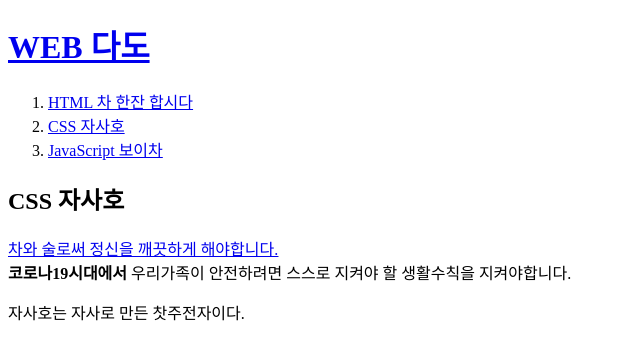
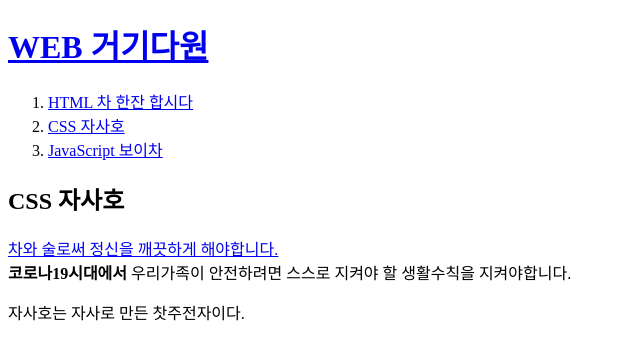
Before and after one commit to simho2003/web1, a plain HTML site: page 2.html in a window 1280 px wide. Shown: the whole page, without its empty margins (0-640 px from the left). Drawn offline with Linux system fonts and the light colour scheme.

Commit message:
Update 2.html

```diff
--- a/2.html
+++ b/2.html
@@ -5,7 +5,7 @@
 <meta charset="utf-8">
 </head>
 <body>
-  <h1><a href="index.html">WEB 다도</a></h1>
+  <h1><a href="index.html">WEB 거기다원</a></h1>
   <ol>
     <li><a href="1.html">HTML 차 한잔 합시다</a></li>
     <li><a href="2.html">CSS 자사호</a></li>
```
